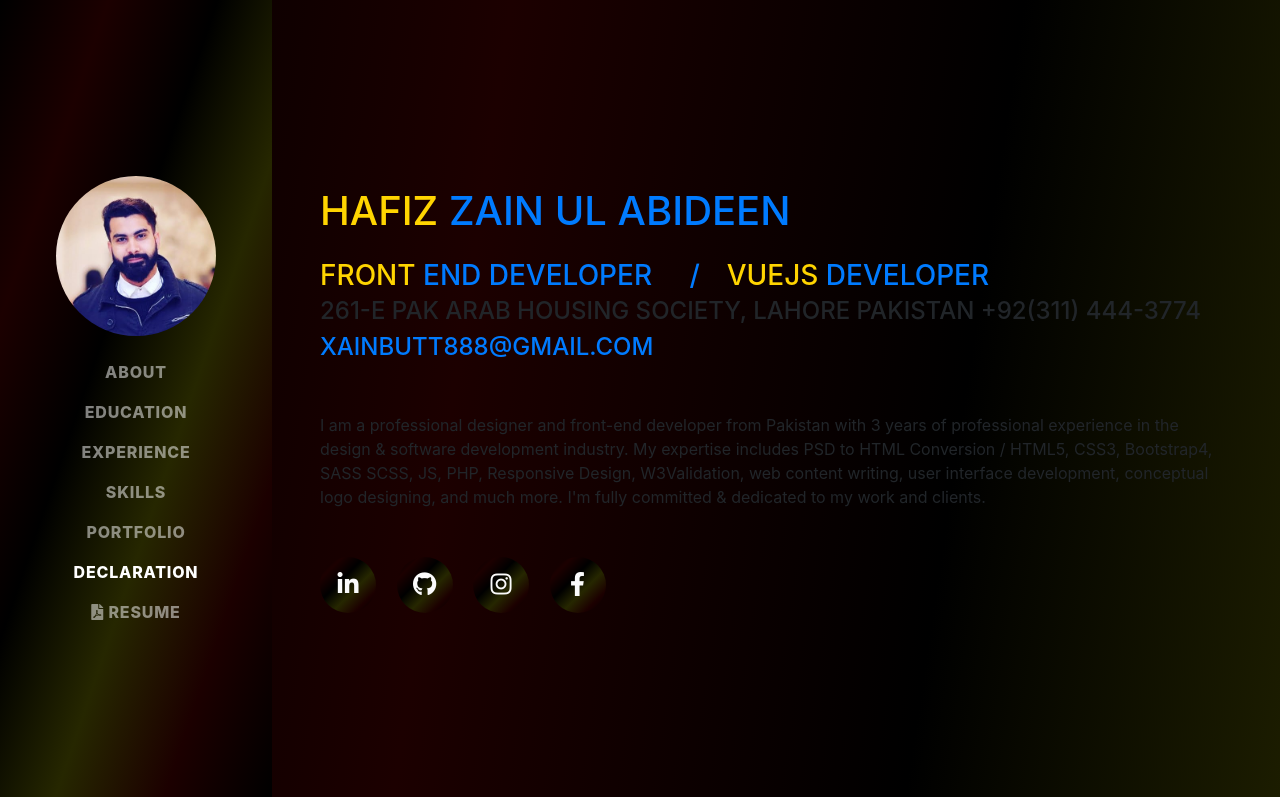
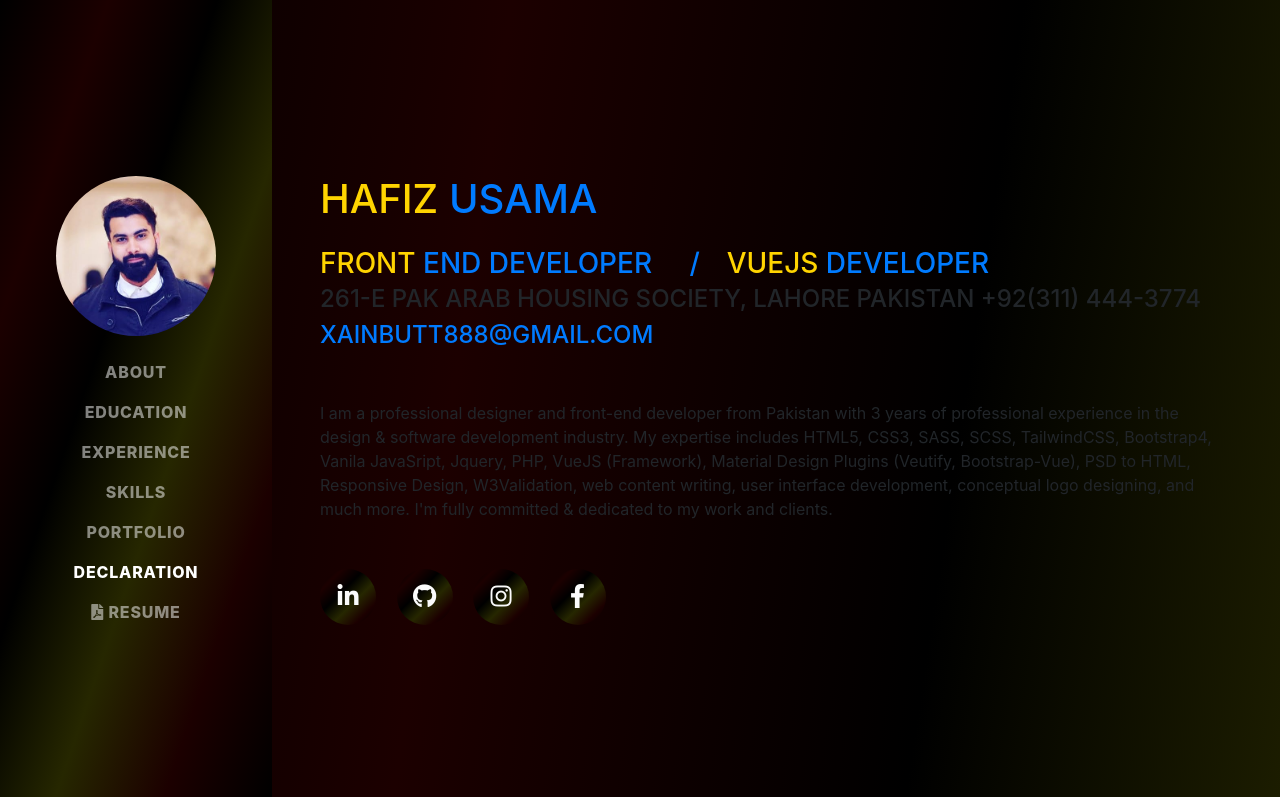
Before and after one commit to xainbutt888/portfolio, a website with bundled scripts: page index.html in a window 1280 px wide. Shown: the top 797 px of the page. Built offline with nearby package versions, Linux system fonts and the light colour scheme; a web font is replaced by a local one.

Commit message:
name to usama

```diff
--- a/index.html
+++ b/index.html
@@ -100,7 +100,7 @@
 				<div class="w-100">
 					<h1 class="mb-0">
 						Hafiz
-						<span class="text-primary">Zain Ul Abideen</span>
+						<span class="text-primary">Usama</span>
 					</h1>
 					<br />
 					<h3 class="mb-0 flex">
@@ -120,7 +120,7 @@
 						<a href="mailto:xainbutt888@gmail.com">xainbutt888@gmail.com</a>
 					</div>
 					<p style="font-size: 16px;" class="lead mb-5">
-						I am a professional designer and front-end developer from Pakistan with 3 years of professional experience in the design & software development industry. My expertise includes PSD to HTML Conversion / HTML5, CSS3, Bootstrap4, SASS SCSS, JS, PHP, Responsive Design, W3Validation, web content writing, user interface development, conceptual logo designing, and much more. I'm fully committed & dedicated to my work and clients.
+						I am a professional designer and front-end developer from Pakistan with 3 years of professional experience in the design & software development industry. My expertise includes HTML5, CSS3, SASS, SCSS, TailwindCSS, Bootstrap4, Vanila JavaSript, Jquery, PHP, VueJS (Framework), Material Design Plugins (Veutify, Bootstrap-Vue), PSD to HTML, Responsive Design, W3Validation, web content writing, user interface development, conceptual logo designing, and much more. I'm fully committed & dedicated to my work and clients.
 					</p>
 
 					<div class="social-icons">
```
